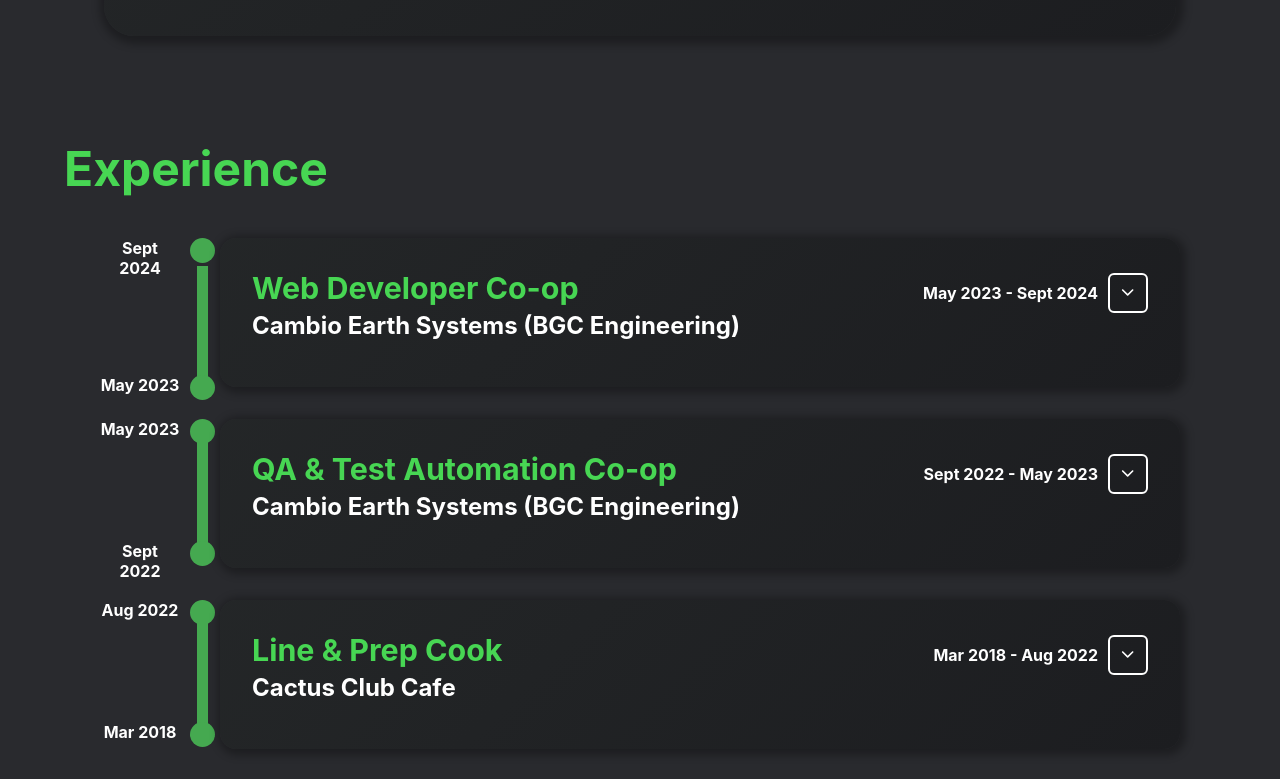
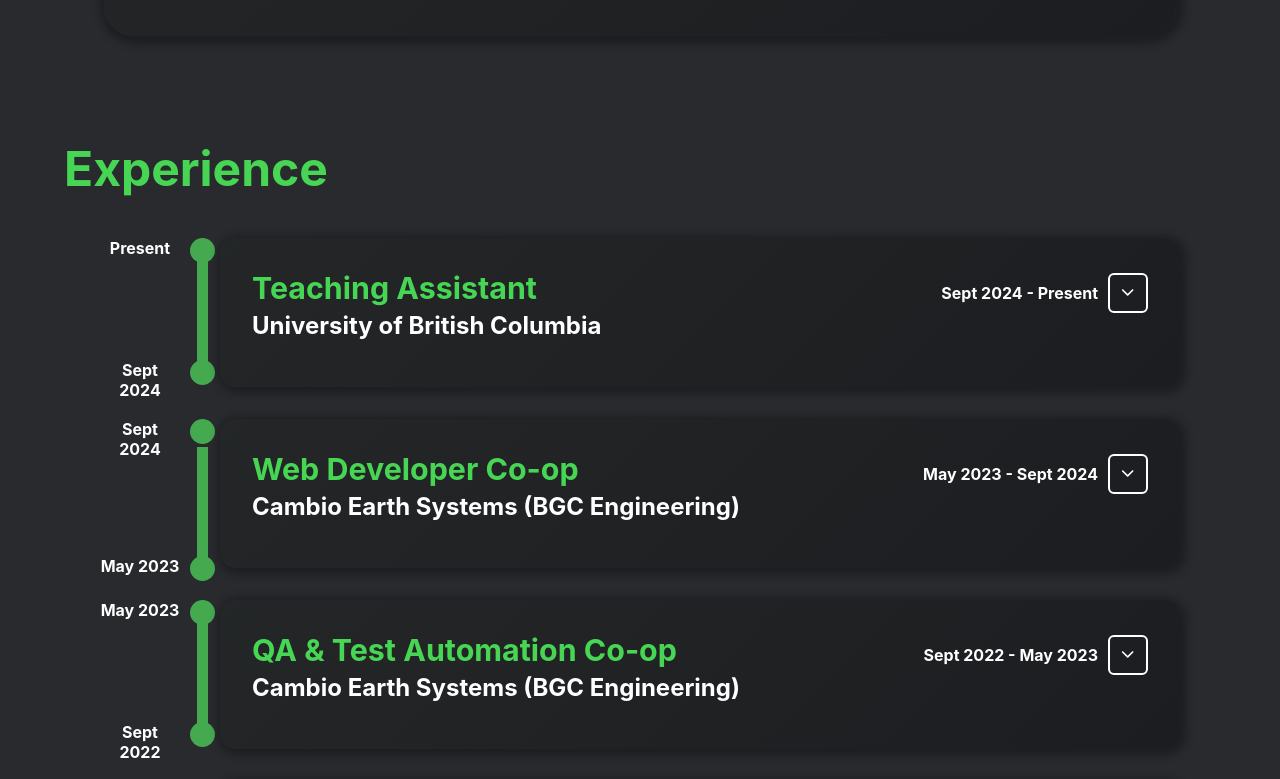
Before and after one commit to StashC/PersonalWebsite, a React (Create React App) app: page / in a window 1280 px wide. Shown: the part 534-1313 px from the top of the page. Built offline with nearby package versions, Linux system fonts and the light colour scheme.

Commit message:
add TA, space game video

```diff
--- a/src/Containers/ProjectGallery/ProjectGalleryHelper.ts
+++ b/src/Containers/ProjectGallery/ProjectGalleryHelper.ts
@@ -61,14 +61,7 @@
       },
     ],
     title: "UBC Workday Chrome Extension",
-    technologies: [
-      "React",
-      "Project Management",
-      "TypeScript",
-      "HTML/CSS",
-      "Bussiness Development",
-      "APIs",
-    ],
+    technologies: ["React", "Project Management", "TypeScript", "HTML/CSS", "Bussiness Development", "APIs"],
     shortDescription:
       "A Chrome Extension created to combat Workday's poor UI/UX.  Over 5000 active users and a growing community.",
     longDescription:
@@ -124,8 +117,7 @@
       {
         type: "IMAGE",
         url: "https://i.imgur.com/Bo89jbc.png",
-        caption:
-          "A Social Page for Students to Promote Projects or Ask Questions",
+        caption: "A Social Page for Students to Promote Projects or Ask Questions",
       },
       {
         type: "IMAGE",
@@ -165,8 +157,7 @@
       "Material UI",
       "Software Design",
     ],
-    shortDescription:
-      "A one-stop shop for UBC students featuring course planning and social experiences.",
+    shortDescription: "A one-stop shop for UBC students featuring course planning and social experiences.",
     longDescription:
       "A followup project to the UBC Workday Chrome Extension, intended to be a place where students can go for more in depth information and features.  Currently we support a calendar view of courses, with schedules being synced from the extension, directions from Google Maps between courses, and a user / social system.  I am responsible for the user authentication and social system, designing and implementing both.  I created a system where users can post questions and interact with other users.  Users can comment and even like other people's posts, fostering a collaborative environment between students.  Users are also able to create accounts using their email and password, which was implemented using Google Firebase's authentication API.",
     thumbnail: "https://i.imgur.com/5kzhdhM.png",
@@ -193,16 +184,8 @@
       },
     ],
     title: "Bad Blood",
-    technologies: [
-      "Unity",
-      "C#",
-      "Game Design",
-      "State Machines",
-      "Project Management",
-      "Adobe Photoshop",
-    ],
-    shortDescription:
-      "A 2D platformer game prototype created by team 9 for the UBC GameDev Club",
+    technologies: ["Unity", "C#", "Game Design", "State Machines", "Project Management", "Adobe Photoshop"],
+    shortDescription: "A 2D platformer game prototype created by team 9 for the UBC GameDev Club",
     longDescription:
       "You play as a vampire who was fired from their job, and decides to take revenge on their former boss. You work your way up through the company, starting off fighting in the warehouse, moving up to the offices, and finally to the executive floor where you meet your former boss. Vampire hunter Geoffery Bezhaust. Prototype Features: 2 different types of enemies, enemy brutes with a charge attack and ranged enemies. Geoffery Bezhaust, the enemy boss, featuring lightning strike attacks, money bag bombs, and a coin gun. Civilians which flee from the player. Blood particle health pickups. Player can enter `Batmode`, a swarm of bats allows him to float around.  The particle effects were created using Unity's particle system, and the AI behaviour was implemented using state machine designs, including the boss, Geoffery Bezhaust.",
     thumbnail: "https://i.imgur.com/5ZmBiNr.png",
@@ -210,6 +193,11 @@
   {
     id: 5,
     mediaList: [
+      {
+        type: "VIDEO",
+        url: "https://www.youtube.com/embed/jjA8-Bt7kyI?si=_krGrYhTzApG92vj",
+        caption: "Video Gameplay Demo",
+      },
       {
         type: "IMAGE",
         url: "https://user-images.githubusercontent.com/89222842/169706361-704ac905-502d-4a1d-b550-7f3210375979.png",
--- a/src/Containers/ResumeSection/JobHelper.ts
+++ b/src/Containers/ResumeSection/JobHelper.ts
@@ -8,6 +8,19 @@
 }
 
 export const JobData: IJob[] = [
+  {
+    company: "University of British Columbia",
+    jobTitle: "Teaching Assistant",
+    startDate: "Sept 2024",
+    endDate: "Present",
+    skills: ["Python", "Machine Learning", "Data Processing", "Communication"],
+    description: [
+      "CPSC 330: Applied Machine Learning.  Taught using Python, Numpy, Pandas, and SKLearn",
+      "Held weekly tutorial sessions to imrpove student understanding of core concepts",
+      "Assistant students in debugging their assignments and troubleshooting environment issues",
+      "Graded assignments in a timely manner",
+    ],
+  },
   {
     company: "Cambio Earth Systems (BGC Engineering)",
     jobTitle: "Web Developer Co-op",
```
